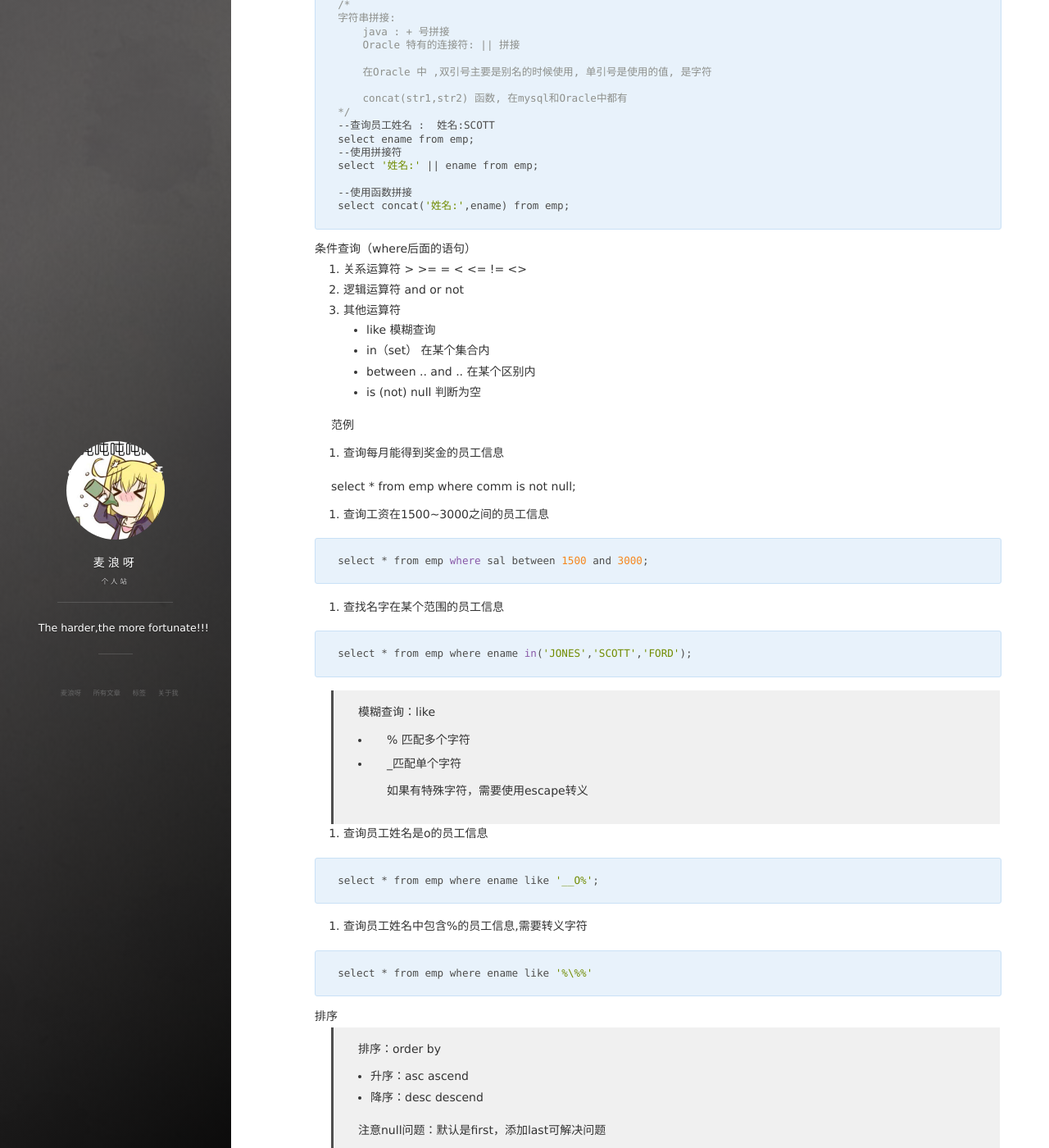
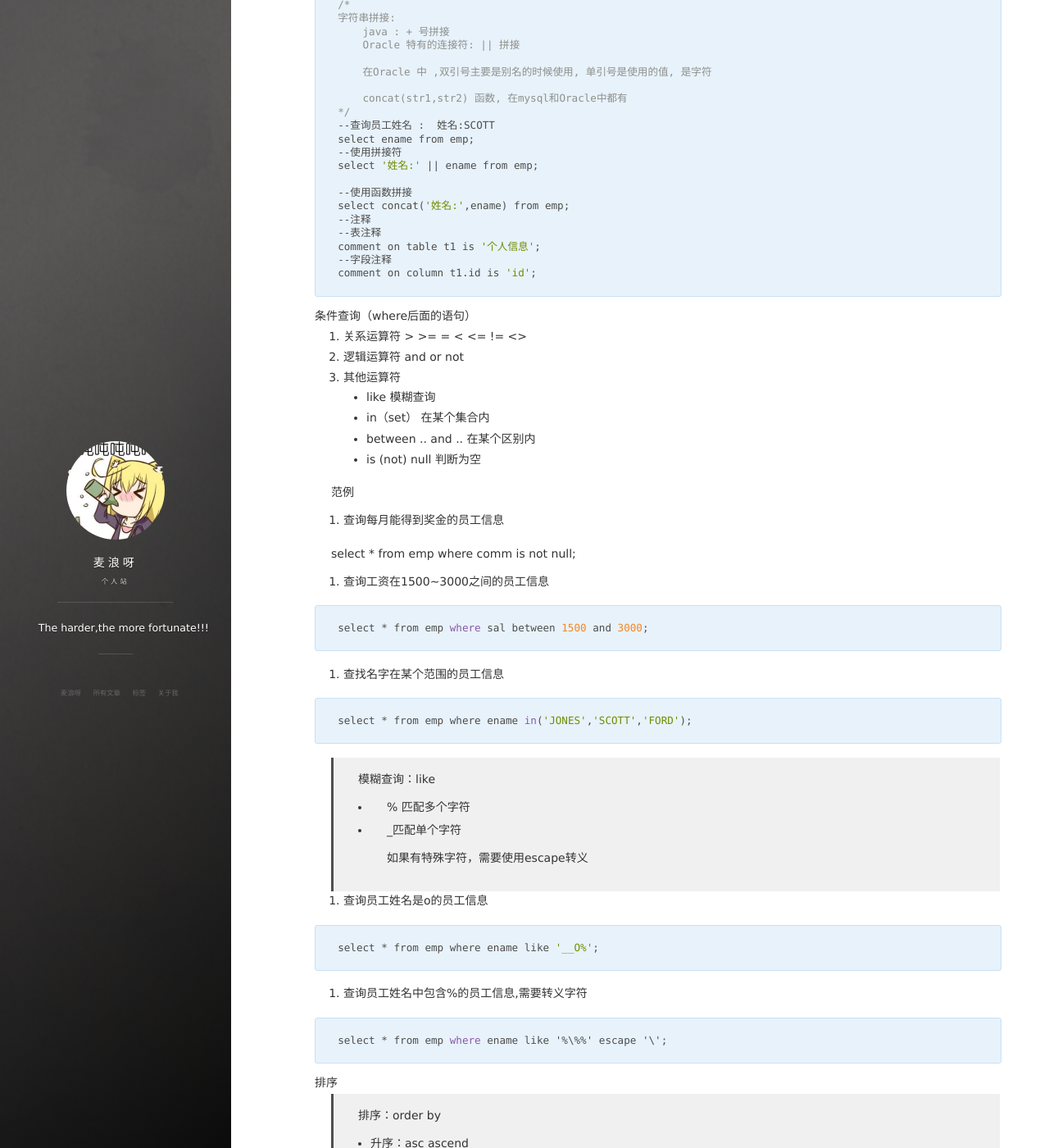
Before and after one commit to bobobod/bobobod.github.io, a Jekyll site: the page built from _posts/2019-11-08-oracle.md, in a window 1280 px wide and 1400 px high, scrolled down 1665 px. Shown: the whole window at 82% size. Built offline with Jekyll 4.4.1, drawn with Linux system fonts in a browser that asks for light colours; nearby versions of some CDN libraries; comment, search, counter and statistics services are not loaded.

Commit message:
oracle comment grammer

````diff
--- a/_posts/2019-11-08-oracle.md
+++ b/_posts/2019-11-08-oracle.md
@@ -120,6 +120,11 @@ select '姓名:' || ename from emp;
 
 --使用函数拼接
 select concat('姓名:',ename) from emp;
+--注释
+--表注释
+comment on table t1 is '个人信息';
+--字段注释
+comment on column t1.id is 'id';
 ```
 
 
@@ -169,7 +174,7 @@ select * from emp where ename like '__O%';
 5. 查询员工姓名中包含%的员工信息,需要转义字符
 
 ```sql
-select * from emp where ename like '%\%%'
+select * from emp where ename like '%\%%' escape '\';
 ```
 
 ##### 排序
````
